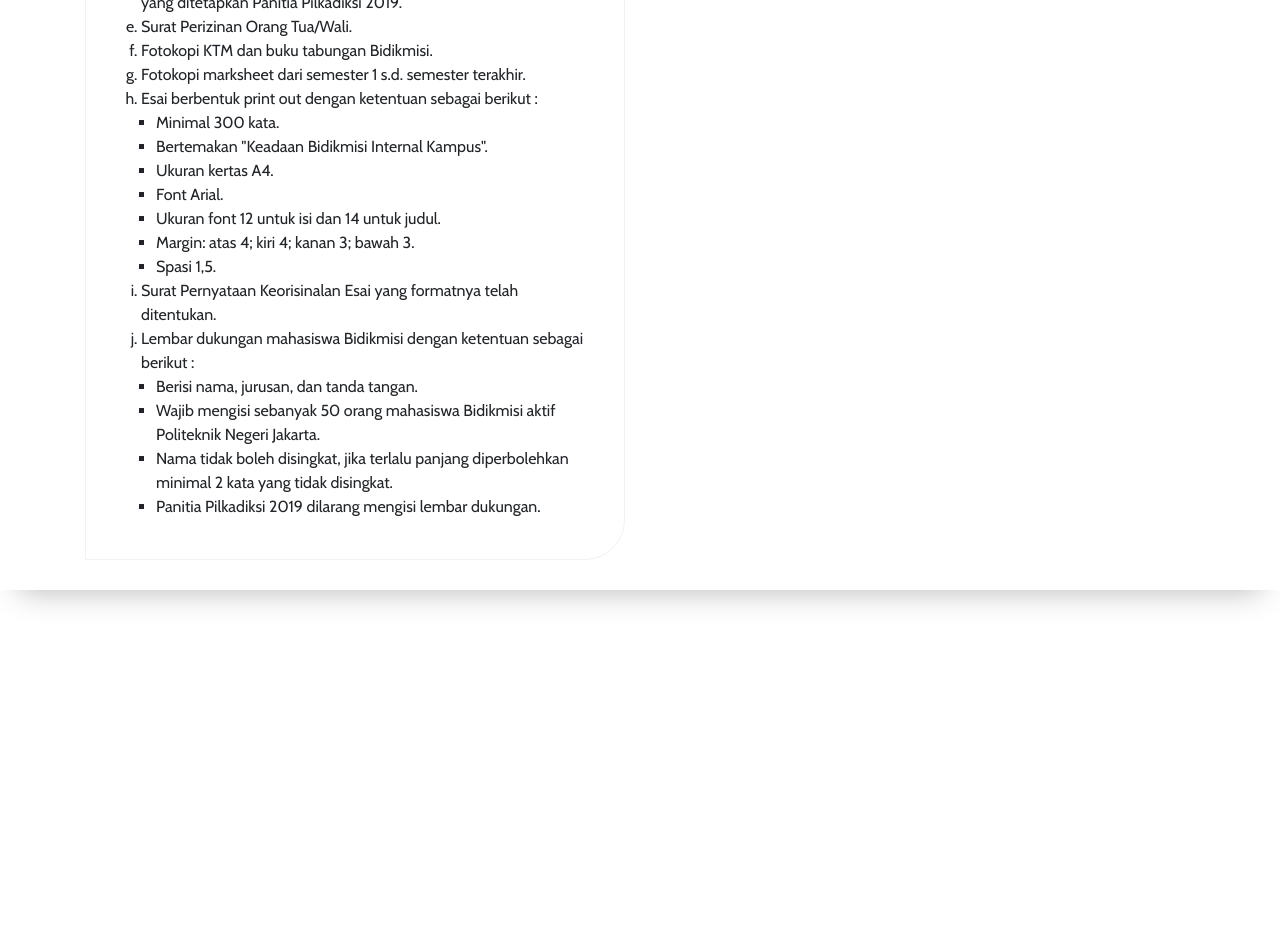
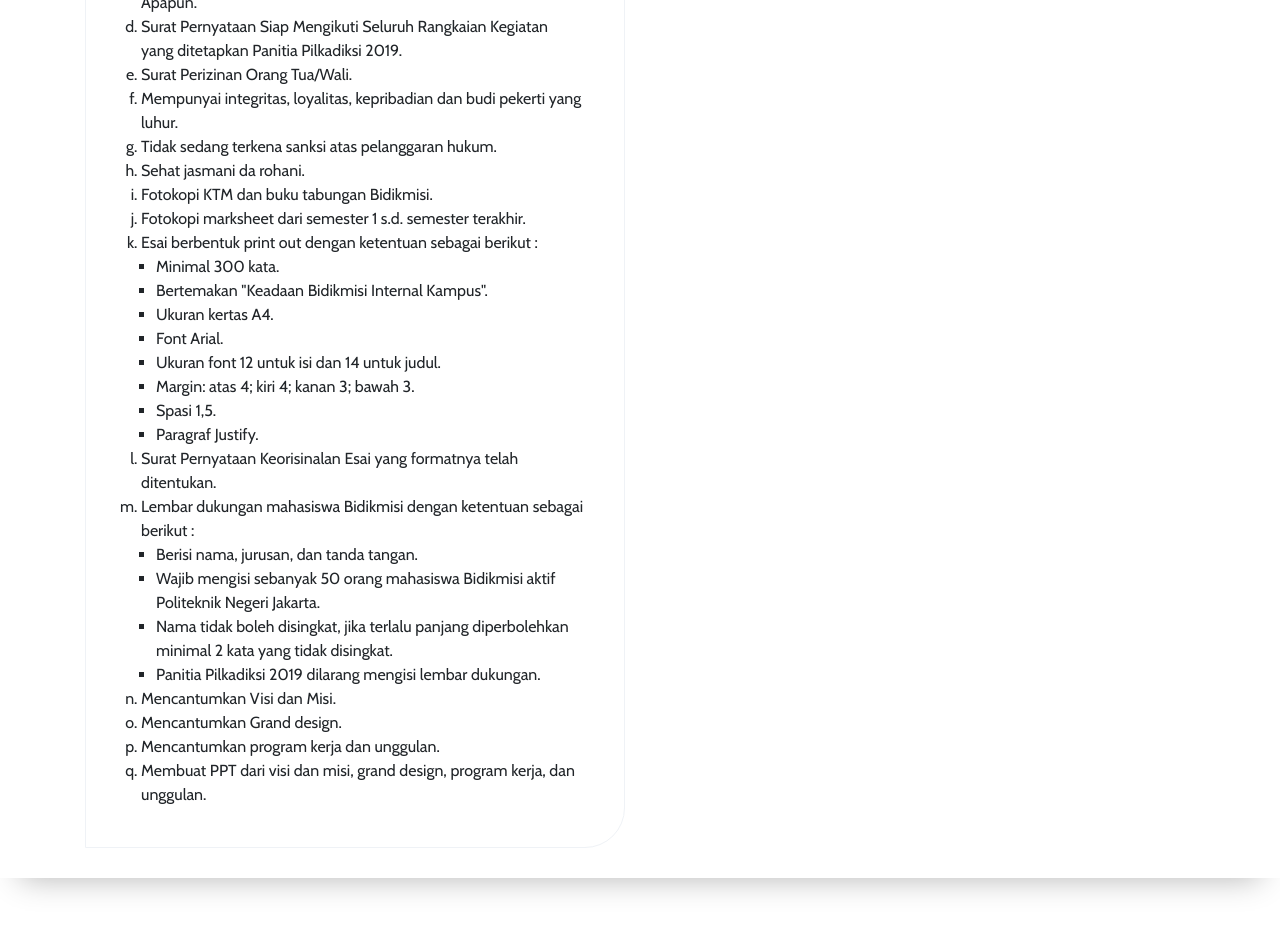
Before and after one commit to MonitoringOutlet/Pilkadiksi2019.github.io, a plain HTML site: page index.html in a window 1280 px wide. Shown: the part 2740-3671 px from the top of the page. Drawn offline with nearby package versions, Linux system fonts and the light colour scheme.

Commit message:
bismillah

```diff
--- a/index.html
+++ b/index.html
@@ -4,7 +4,7 @@
 <head>
     <meta http-equiv="Content-Type" content="text/html; charset=UTF-8"/>
     <meta name="viewport" content="width=device-width, initial-scale=1, maximum-scale=1.0, user-scalable=no"/>
-    <meta name="theme-color" content="#f06392">
+    <meta name="theme-color" content="#70b2e2">
     <meta name="mobile-web-app-capable" content="yes">
     <meta name="application-name" content="Pilkadiksi PNJ 2019">
     <meta name="apple-mobile-web-app-capable" content="yes">
@@ -236,6 +236,7 @@
                             <li>Bertakwa kepada Tuhan YME.</li>
                             <li>Berstatus sebagai mahasiswa Bidikmisi aktif Politeknik Negeri Jakarta.</li>
                             <li>Memiliki Indeks Prestasi Kumulatif (IPK) minimal 2,50.</li>
+                            <li>Membayar uang pendaftaran pada saat pengambilan formulir sebesar Rp15.000,-.</li>
                             <li>Melengkapi berkas persyaratan sebagai berikut.</li>
                                 <ol type="a" style="margin-left: 15px;">
                                     <li>Formulir pendaftaran dilengkapi foto formal terbaru berukuran 3x4.</li>
@@ -243,6 +244,9 @@
                                     <li>Surat Pernyataan Tidak Mengikuti Organisasi dan Kepanitiaan Apapun.</li>
                                     <li>Surat Pernyataan Siap Mengikuti Seluruh Rangkaian Kegiatan yang ditetapkan Panitia Pilkadiksi 2019.</li>
                                     <li>Surat Perizinan Orang Tua/Wali.</li>
+                                    <li>Mempunyai integritas, loyalitas, kepribadian dan budi pekerti yang luhur.</li>
+                                    <li>Tidak sedang terkena sanksi atas pelanggaran hukum.</li>
+                                    <li>Sehat jasmani da rohani.</li>
                                     <li>Fotokopi KTM dan buku tabungan Bidikmisi.</li>
                                     <li>Fotokopi marksheet dari semester 1 s.d. semester terakhir.</li>
                                     <li>Esai berbentuk print out dengan ketentuan sebagai berikut :</li>
@@ -254,6 +258,7 @@
                                             <li>Ukuran font 12 untuk isi dan 14 untuk judul.</li>
                                             <li>Margin: atas 4; kiri 4; kanan 3; bawah 3.</li>
                                             <li>Spasi 1,5.</li>
+                                            <li>Paragraf Justify.</li>
                                         </ul>
                                     <li>Surat Pernyataan Keorisinalan Esai yang formatnya telah ditentukan.</li>
                                     <li>Lembar dukungan mahasiswa Bidikmisi dengan ketentuan sebagai berikut :</li>
@@ -263,6 +268,10 @@
                                             <li>Nama tidak boleh disingkat, jika terlalu panjang diperbolehkan minimal 2 kata yang tidak disingkat.</li>
                                             <li>Panitia Pilkadiksi 2019 dilarang mengisi lembar dukungan.</li>
                                         </ul>
+                                    <li>Mencantumkan Visi dan Misi.</li>
+                                    <li>Mencantumkan Grand design.</li>
+                                    <li>Mencantumkan program kerja dan unggulan.</li>
+                                    <li>Membuat PPT dari visi dan misi, grand design, program kerja, dan unggulan.</li>
                                 </ol>
                         </ol>
                     </div>
```
